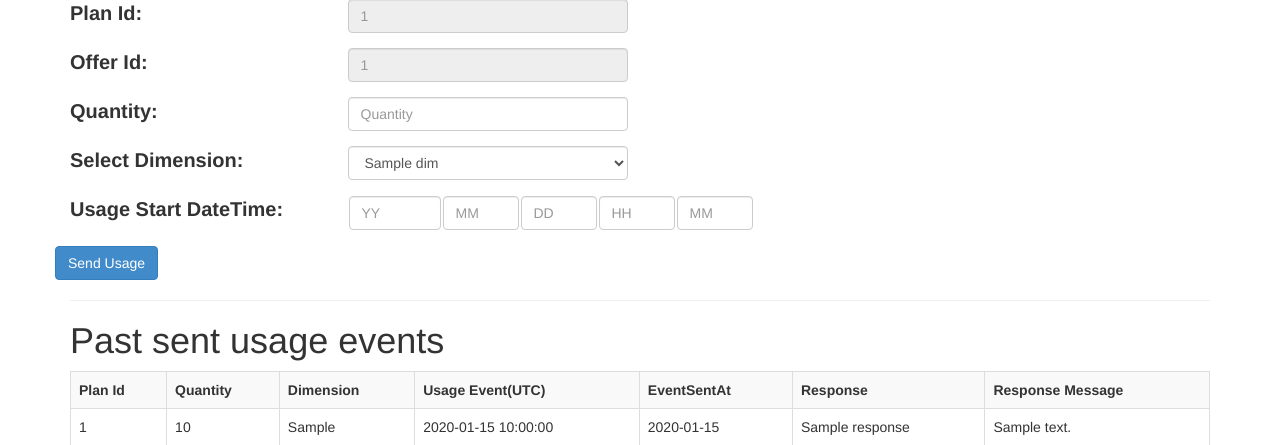
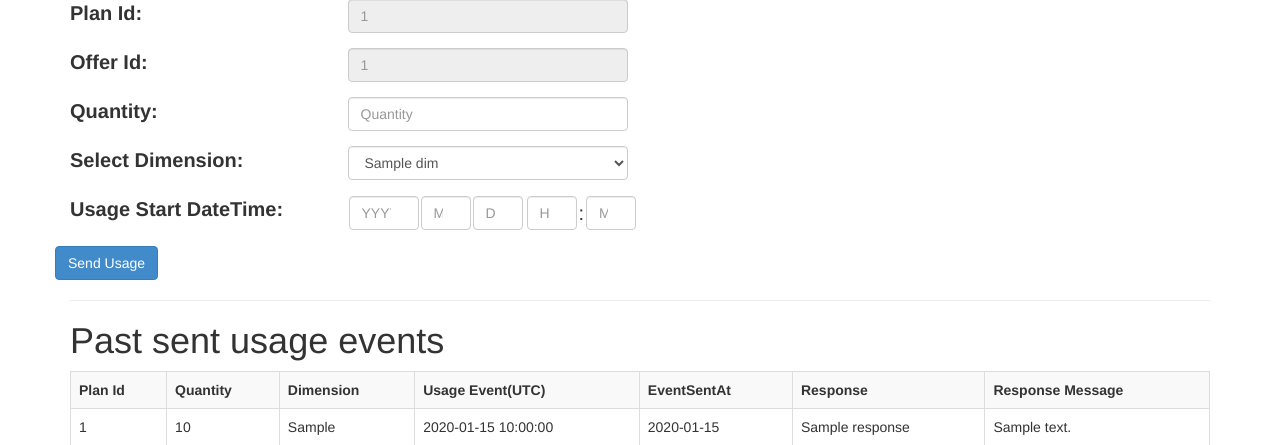
Before and after one commit to santhoshbomma9/amp-sub-mgmt, a Flask app: template amp_app/templates/senddimensionusage.html in a window 1280 px wide. Shown: the part 316-761 px from the top of the page. Run offline with Flask 2, Linux system fonts and the light colour scheme; the template is opened without the code that fills it: most values are stand-ins (such as "Sample title", 1, 10 or a date in 2020); parts of the project's set-up code (start-up, migrations or seed data) failed here and were passed over; some libraries are stand-ins or nearby versions.

Commit message:
styling changes

```diff
--- a/amp_app/templates/senddimensionusage.html
+++ b/amp_app/templates/senddimensionusage.html
@@ -49,11 +49,13 @@
         <label class="col-sm-3 col-form-label">Usage Start DateTime:</label>
         <table>
             <tr>
-                <td><input type="number" class="form-control" name="yy" id="yy" placeholder="YY" min="2019" max="2030" required></td>
-                <td><input type="number" class="form-control" name="mm" id="mm" placeholder="MM" min="1" max="12" required></td>
-                <td><input type="number" class="form-control" name="dd" id="dd" placeholder="DD" min="1" max="31" required></td>
-                <td><input type="number" class="form-control" name="hh" id="hh" placeholder="HH" min="0" max="23" required></td>
-                <td><input type="number" class="form-control" name="min" id="min" placeholder="MM" min="0" max="59" required></td>
+                <td><input type="number" class="form-control" style="width: 70px;" name="yy" id="yy" placeholder="YYYY" min="2019" max="2030" required></td>
+                <td><input type="number" class="form-control" style="width: 50px;" name="mm" id="mm" placeholder="MM" min="1" max="12" required></td>
+                <td><input type="number" class="form-control" style="width: 50px;" name="dd" id="dd" placeholder="DD" min="1" max="31" required></td>
+                <td> </td>
+                <td><input type="number" class="form-control" style="width: 50px;" name="hh" id="hh" placeholder="HH" min="0" max="23" required></td>
+                <td> : </td>
+                <td><input type="number" class="form-control" style="width: 50px;" name="min" id="min" placeholder="MM" min="0" max="59" required></td>
             </tr>
         </table>
     </div>
```
Also changed, not shown: amp_app/views.py (line endings or trailing spaces).
